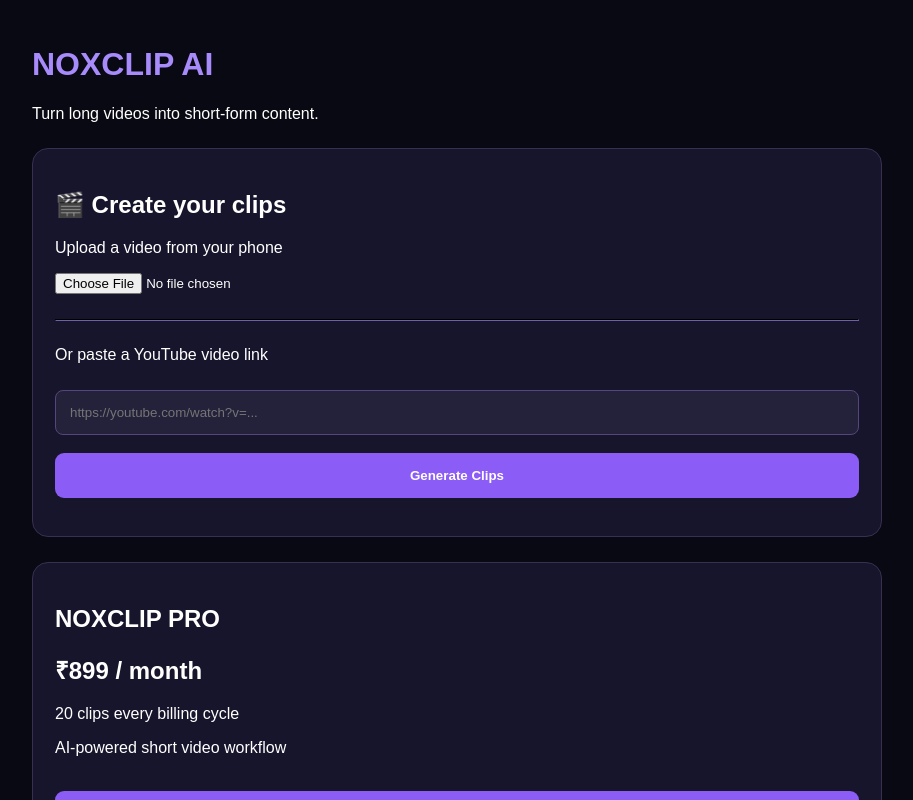
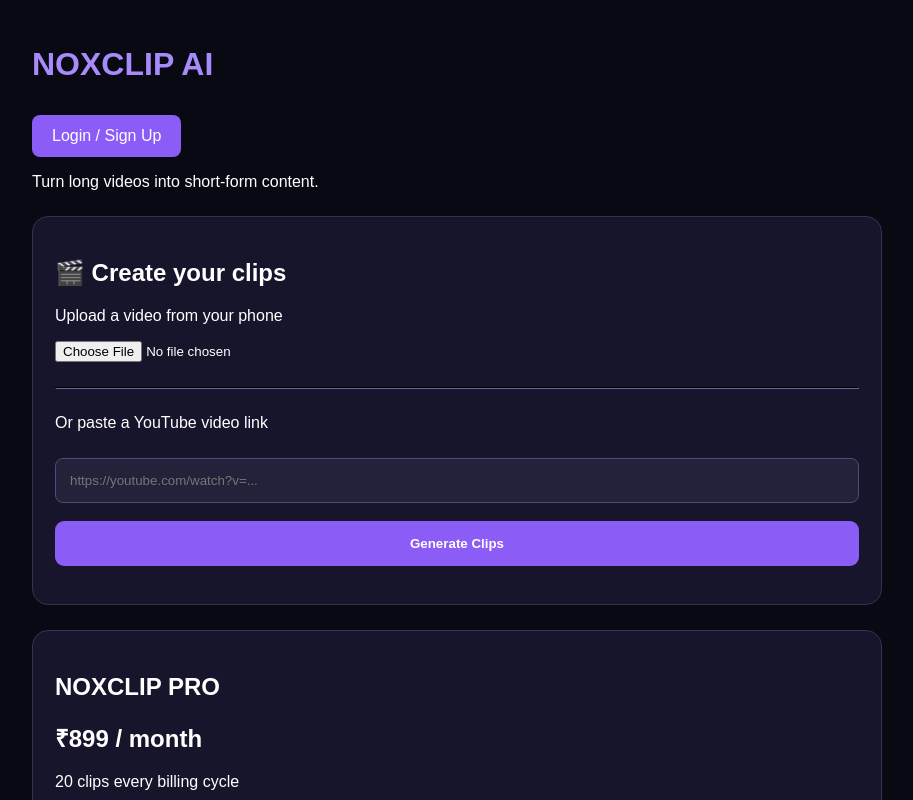
Before and after one commit to krishchauhan6767-beep/noxclip-ai-, a Next.js app: page / in a window 1280 px wide. Shown: the top 800 px of the page, without its empty margins (183-1096 px from the left). Built offline with nearby package versions, Linux system fonts and the light colour scheme.

Commit message:
Update page.js

```diff
--- a/app/page.js
+++ b/app/page.js
@@ -17,7 +17,21 @@ export default function Home() {
       padding: "25px 16px"
     }}>
       <header style={{maxWidth: 850, margin: "auto"}}>
+
         <h1 style={{color: "#a78bfa"}}>NOXCLIP AI</h1>
+
+        <a href="/auth" style={{
+          display: "inline-block",
+          color: "white",
+          background: "#8b5cf6",
+          padding: "12px 20px",
+          borderRadius: 8,
+          textDecoration: "none",
+          marginTop: 10
+        }}>
+          Login / Sign Up
+        </a>
+
         <p>Turn long videos into short-form content.</p>
 
         <section style={card}>
@@ -35,6 +49,7 @@ export default function Home() {
           <hr style={line}/>
 
           <p>Or paste a YouTube video link</p>
+
           <input
             style={field}
             placeholder="https://youtube.com/watch?v=..."
@@ -60,6 +75,7 @@ export default function Home() {
           <h1>₹899 / month</h1>
           <p>20 clips every billing cycle</p>
           <p>AI-powered short video workflow</p>
+
           <button style={button}
             onClick={() => setMessage("Subscription setup is coming next.")}>
             Get Pro
@@ -69,6 +85,7 @@ export default function Home() {
         <p style={{textAlign:"center", color:"#777"}}>
           © 2026 NoxClip AI
         </p>
+
       </header>
     </main>
   );
```
